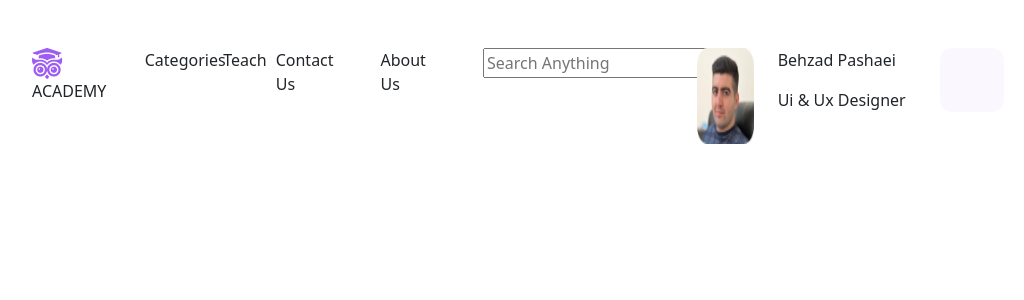
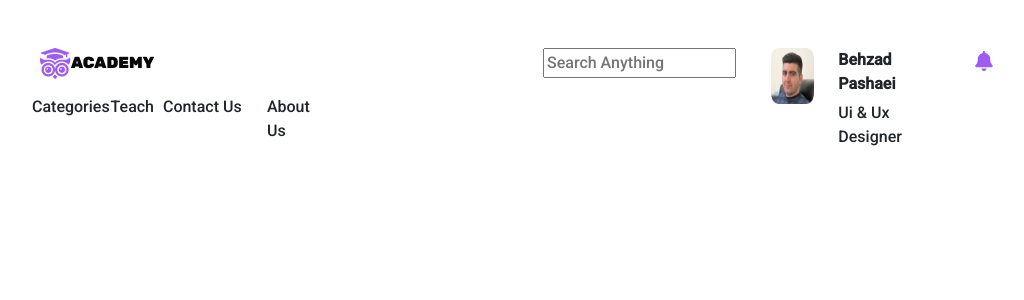
Before and after one commit to Gbangbolaoluwagbemiga/Academy-Assessment, a React (Create React App) app: page / in a window 1280 px wide. Shown: the top 300 px of the page, without its empty margins (50-1074 px from the left). Built offline with nearby package versions, Linux system fonts and the light colour scheme.

Commit message:
sub header component added

```diff
--- a/src/app.css
+++ b/src/app.css
@@ -0,0 +1,38 @@
+@import url('https://fonts.googleapis.com/css2?family=Lato:wght@700&family=Rubik:wght@900&display=swap');
+@import url('https://fonts.googleapis.com/css2?family=Lato:wght@700&family=Roboto:wght@500&family=Rubik:wght@900&display=swap');
+
+.top-header {
+  font-family: 'Roboto';
+}
+.left-header {
+}
+
+.assessment {
+  width: 9.5rem;
+}
+.assessment-menu {
+  font-family: 'Roboto';
+}
+.assessment-text {
+  font-family: 'Rubik';
+  font-weight: 900;
+  color: rgba(8, 8, 8, 1);
+}
+.contact {
+  width: 6.5rem;
+}
+
+.right-header {
+}
+.avatar {
+  height: 3.5rem;
+}
+.avatar-name {
+  font-family: 'Roboto';
+  font-weight: 700;
+  display: block;
+  margin-bottom: 5px;
+}
+
+.notification-icon {
+}
--- a/src/components/NavBar.js
+++ b/src/components/NavBar.js
@@ -5,49 +5,32 @@ import Vector from '../Images/Vector.png';
 import ForwardIcon from '../Images/forward.png';
 import searchIcon from '../Images/search.png';
 import BackgroundCircle from '../Images/circle.jpg';
-import NotificationIcon from '../Images/notification.png';
+import NotificationIcon from '../Images/Bell.png';
 import ModelSit from '../Images/sitting down.jpg';
 
 function NavBar() {
   return (
-    <header className="row mt-5">
-      <div className="left-header row col-5">
+    <header className="row mt-5 top-header">
+      <div className="left-header row col-5 me-5">
         <p className="assessment col-3">
-          <span className="logo-group_1">
+          <span className="logo-group_1 ms-2">
             <img className="vector-1" src={AcademyPng} alt="Academy icon" />
-            <span className="logo-group_2">
-              <img className="vector-2" src="" alt="" />
-              <img className="vector-3" src="" alt="" />
-            </span>
-            <span className="logo-group_1">
-              <img className="vector-4" src="" alt="" />
-              <img className="vector-5" src="" alt="" />
-              <img className="vector-6" src="" alt="" />
-              <img className="vector-7" src="" alt="" />
-              <img className="vector-8" src="" alt="" />
-            </span>
           </span>
           <span className="assessment-text">ACADEMY</span>
         </p>
-        <p className="menu-1 row col-9">
+        <p className=" assessment-menu row col-9">
           <p className="category-box col-3">
             <span className="Categories">Categories</span>
             <img className="category-icon" src="" alt="" />
           </p>
-          <p className="menu-2 col-2">
-            <span className="teach">Teach</span>
-          </p>
-          <p className="menu-3 col-4 justify-content-right">
-            <span className="contact">Contact Us</span>
-          </p>
-          <p className="menu-4 col-3">
-            <span className="about">About Us</span>
-          </p>
+          <p className="teach col-2 justify-content-end">Teach</p>
+          <p className=" contact col-3 justify-content-end">Contact Us</p>
+          <p className="about col-3">About Us</p>
         </p>
       </div>
 
-      <div className="right-header row col-7">
-        <div className="search-box col-4">
+      <div className="right-header row col-6">
+        <div className="search-box col-5 justify-content-end">
           <input
             type="text"
             placeholder="Search Anything"
@@ -57,12 +40,12 @@ function NavBar() {
         </div>
         <div className="user row col-5">
           <img src={Avatar} alt="avatar" className="avatar col-4" />
-          <p className="col-8">
-            <p className="avatar-name">Behzad Pashaei</p>
-            <p className="avatar-occupation">Ui & Ux Designer</p>
+          <p className="col-8 ">
+            <span className="avatar-name">Behzad Pashaei</span>
+            <span className="avatar-occupation">Ui & Ux Designer</span>
           </p>
         </div>
-        <div className="notification col-3">
+        <div className="notification col-2">
           <img
             src={NotificationIcon}
             alt="Notification-icon"
--- /dev/null
+++ b/src/components/SubHeader.js
@@ -0,0 +1,5 @@
+function SubHeader() {
+  return <div></div>;
+}
+
+export default SubHeader;
--- a/src/index.css
+++ b/src/index.css
@@ -1,6 +1,3 @@
-@import url('https://fonts.googleapis.com/css2?family=Lato:wght@700&family=Rubik:wght@900&display=swap');
-@import url('https://fonts.googleapis.com/css2?family=Lato:wght@700&family=Roboto:wght@500&family=Rubik:wght@900&display=swap');
-
 header {
   width: 1, 512px;
   height: 64px;
@@ -165,11 +162,11 @@ header {
   height: 64px;
 }
 .avatar-name {
+  font-family: 'Roboto';
   width: 115px;
   height: 19px;
   top: 9px;
   left: 76px;
-  font-family: 'Roboto';
   font-size: 16px;
   font-weight: 500;
   line-height: 19px;
--- a/src/index.js
+++ b/src/index.js
@@ -2,6 +2,7 @@ import React from 'react';
 import ReactDOM from 'react-dom/client';
 // import './index.css';
 import './app.css';
+
 import App from './App';
 
 const root = ReactDOM.createRoot(document.getElementById('root'));
```
Also changed, not shown: src/Images/Bell.png (added).
